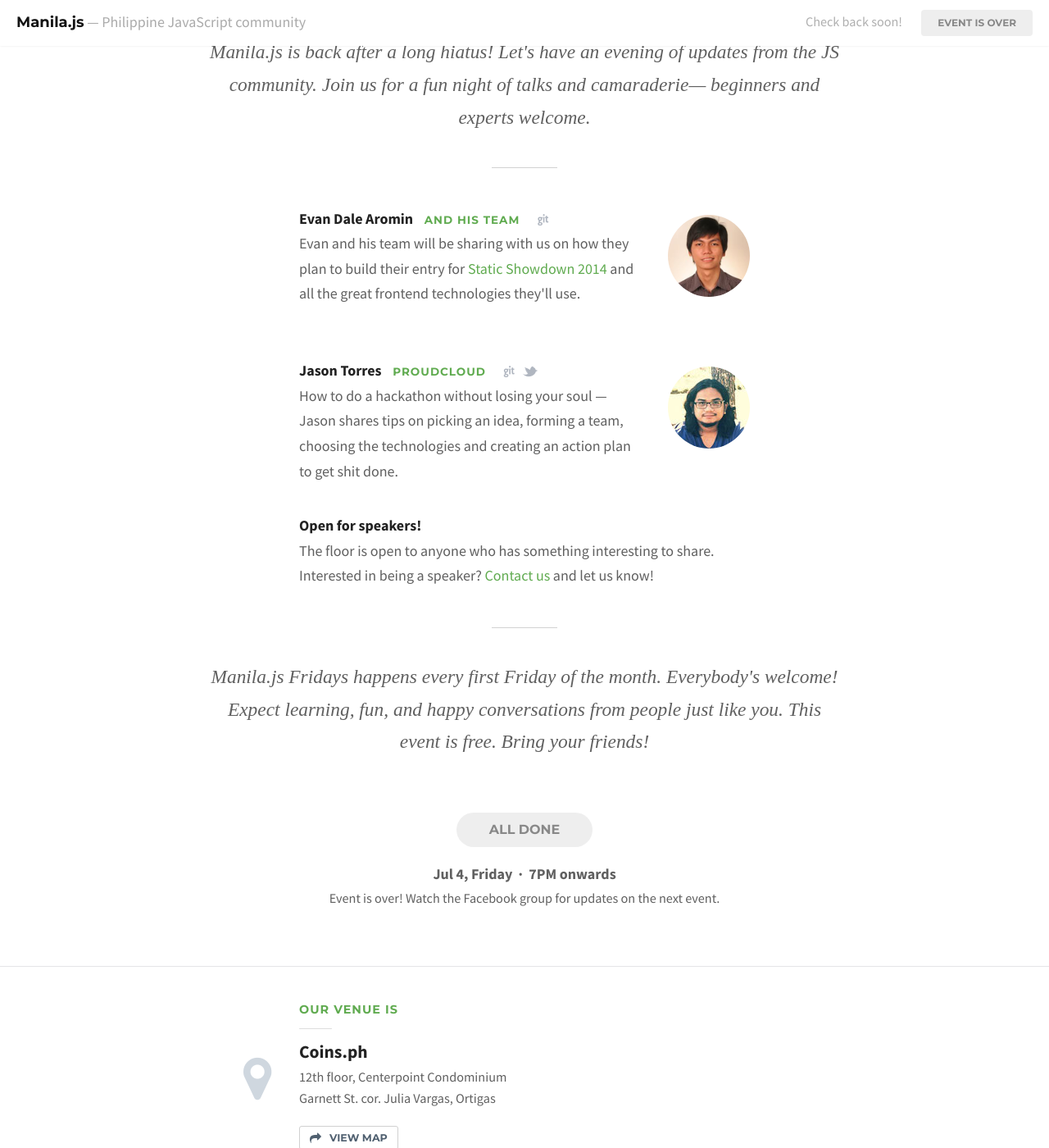
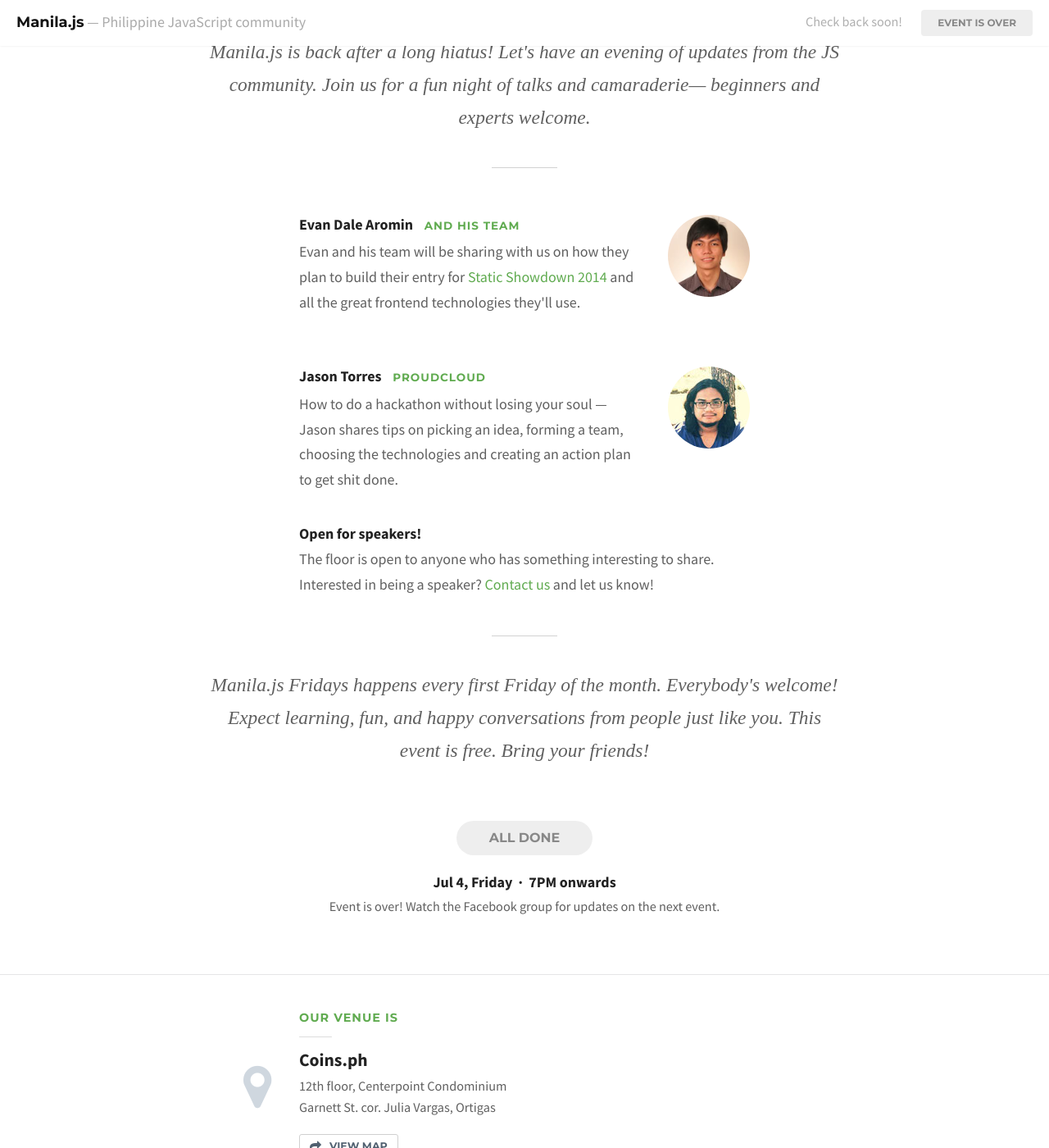
Before and after one commit to manilajs/manilajs.com, a Jekyll site: the page built from index.html, in a window 1280 px wide and 1400 px high, scrolled down 575 px. Shown: the whole window at 82% size. Built offline with Jekyll 4.4.1, drawn with Linux system fonts in a browser that asks for light colours; nearby versions of some CDN libraries; some web fonts are replaced.

Commit message:
Remove brandico.

```diff
--- a/assets/style.css
+++ b/assets/style.css
@@ -5,6 +5,8 @@
 
 /* ---------------------------------------------------------------------------- */
 /* Fonts */
+
+@import url(http://code.ionicframework.com/ionicons/1.5.2/css/ionicons.min.css);
 
 @font-face {
   font-family: 'FontAwesome';
@@ -14,17 +16,6 @@
   src: url('fonts/fontawesome-webfont.eot?#iefix') format('eot'),
   url('fonts/fontawesome-webfont.woff') format('woff'),
   url('fonts/fontawesome-webfont.svg#FontAwesomeRegular') format('svg');
-}
-
-@font-face {
-  font-family: 'brandico';
-  font-style: 'normal';
-  font-weight: 'normal';
-  src: url('fonts/brandico.eot');
-  src: url('fonts/brandico.eot?#iefix') format('eot'),
-  url('fonts/brandico.woff') format('woff'),
-  url('fonts/brandico.ttf') format('truetype'),
-  url('fonts/brandico.svg#brandico') format('svg');
 }
 
 /* ---------------------------------------------------------------------------- */
@@ -47,8 +38,8 @@
 .btn.facebook:before,
 i.google:before
 {
-  font-family: 'brandico';
-  font-size: 14px;
+  font-family: 'ionicons';
+  font-size: 24px;
   font-weight: normal;
   font-style: normal;
 }
@@ -66,11 +57,11 @@
   font-style: normal;
 }
 
-i.twitter:before { content: '\f303'; }
-i.github:before { content: '\f307'; }
-i.google:before { content: '\f309'; }
-i.facebook:before { content: '\f300'; }
-.btn.facebook:before { content: '\f301'; margin-right: 7px; }
+i.twitter:before { content: '\f242'; }
+i.github:before { content: '\f232'; }
+i.google:before { content: '\f234'; }
+i.facebook:before { content: '\f230'; }
+.btn.facebook:before { content: '\f231'; margin-right: 7px; }
 a.map:before { content: '\f064'; }
 .venue .placeholder:before { content: '\f041'; }
 .afterparty .placeholder:before { content: '\f0fc'; }
@@ -534,13 +525,20 @@
 }
 
 .speaker h3 i {
-  color: #b0b6c0;
-  padding: 0 3px;
+  color: #222;
+  padding: 0 5px;
+  position: relative;
+  top: 3px;
+  transition: all 100ms linear;
 }
 
 .speaker h3 a:hover {
   color: #333;
   text-decoration: none;
+}
+
+.speaker h3 a:hover i {
+  color: #60ab50;
 }
 
 .speaker .avatar {
@@ -653,6 +651,7 @@
 .cta .venue {
   margin-top: 1em;
   font-weight: bold;
+  color: #222;
 }
 
 .cta .hint {
```
